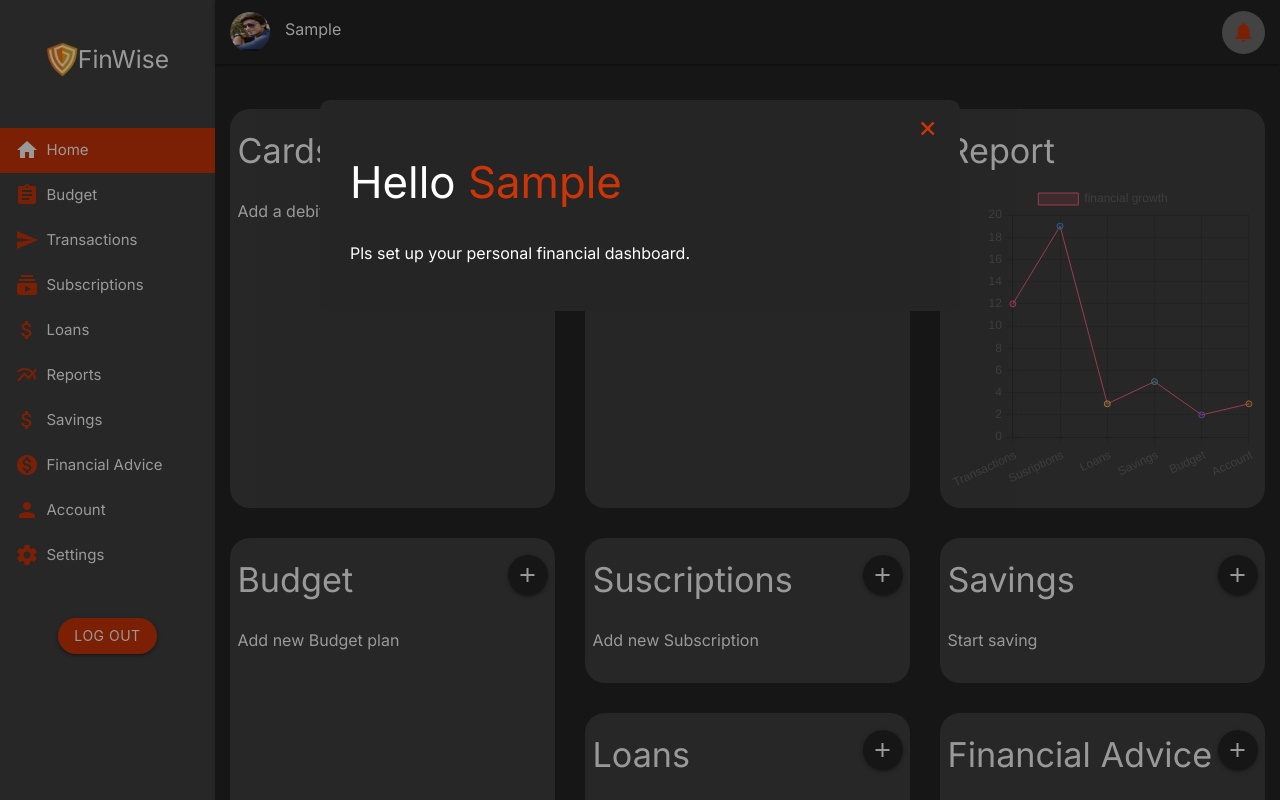
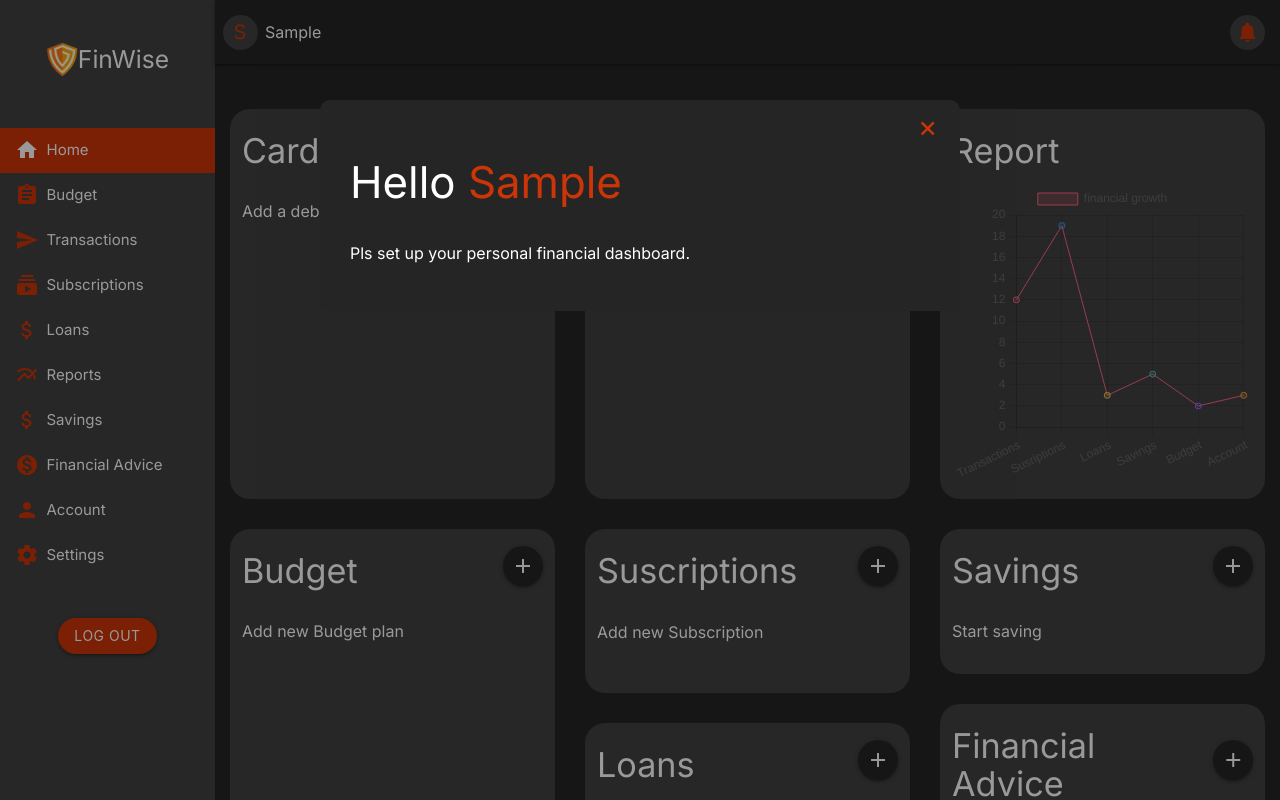
Before and after one commit to Ango-Jay/dashboard-finwise, a Vue app: page /login in a window 1280 px wide. Both pictures are taken after typing "Sample", "name@example.com", "Sample123" into the empty fields and a click on the button "LOGIN". Shown: the top 800 px of the page. Built offline with nearby package versions, Linux system fonts and the light colour scheme.

Commit message:
fixed navbar

```diff
--- a/src/components/footer.vue
+++ b/src/components/footer.vue
@@ -9,7 +9,7 @@
     </div>
     <div class="footer-copyright">
       <div class="container">
-        © 2021 Copyright
+       &copy;{{getYear()}} Copyright
         <a class="grey-text text-lighten-4 right" href="#!">AngoJay</a>
       </div>
     </div>
@@ -18,5 +18,11 @@
 <script>
 export default {
   name: "Footer",
+  methods:{
+    getYear(){
+         const currentYear = new Date().getFullYear();
+    return currentYear;
+    }
+  }
 };
 </script>
--- a/src/components/navBar.vue
+++ b/src/components/navBar.vue
@@ -26,26 +26,30 @@
         </ul>
          <div v-if="userLoggedIn" class="disp-flex align-items-center" style="height:100%">
                 <span v-if="userLoggedIn"  style="margin:0 auto 0 0; display: flex" class="hide-on-med-and-down">
-                  <img
+           <!--        <img
                 v-lazyload
                 data-img-url="/img/profile.jpg"
                 class="dashboard-profile-img disp-flex"
                 alt="profile"
 
-              />
+              /> -->
+              <span style="text-align:center; background-color:#404040;  border-radius:50%; color:#cc3507;margin:auto 0.5rem; display:flex;justify-content:center;height:35px; align-items:center; width:35px">
+              <p  class="disp-flex m-none" style="line-height:normal; font-size:20px;">{{getUserSymbol()}}</p></span>
               <p  class="disp-flex m-none">{{userName}}</p>
               </span>
               <span v-if="userLoggedIn" class=" disp-flex"  style="margin:0 0 0 auto">
-                 <span style=" background-color:#707070; border-radius:50%; display:flex; justify-items:center; align-items:center; margin:0 1rem; padding:.5rem">       <i style="color: #cc3507; line-height:28px; height:28px; width:28px; text-align:center" class="material-icons"
+                 <span style=" background-color:#404040; border-radius:50%; display:flex; justify-content:center; align-items:center; margin:0 1rem; height:35px; width:35px; text-align:center">       <i style="color: #cc3507; line-height:normal; height:auto; width:auto; text-align:center" class="material-icons"
                 >notifications</i
               ></span>
-               <img
+          <!--      <img
                 v-lazyload
                 data-img-url="/img/profile.jpg"
                 class="dashboard-profile-img disp-flex hide-on-large-only"
                 alt="profile"
                style="margin:0 1rem 0 0"
-              />
+              /> -->
+              <span      class=" hide-on-large-only" style="text-align:center; background-color:#404040;  border-radius:50%; color:#fff;margin:auto 0.5rem; display:flex;justify-content:center;height:35px; align-items:center; width:35px">
+              <p  class="disp-flex m-none" style="line-height:normal; font-size:20px;">{{getUserSymbol()}}</p></span>
               </span>
 
               <!-- <p  class="disp-flex m-none">{{userName}}</p> -->
@@ -183,7 +187,12 @@ userLoggedIn(){
   methods:{
 ...mapActions([
   "logOutUser"
-])
+]),
+getUserSymbol(){
+ const nameArray =  this.userName.split("")
+ const userSymbol = nameArray[0].toUpperCase()
+ return userSymbol
+}
   }
 };
 </script>
--- a/src/pages/dashboard.vue
+++ b/src/pages/dashboard.vue
@@ -321,7 +321,7 @@ export default {
   },
   data(){
     return{
-      windowWidth: document.body.clientWidth,
+      windowWidth: /* document.body.clientWidth */ window.innerWidth,
      modalAction:"",
      modalContentName:"",
      modalContentAmount:0,
--- a/src/styles/main.scss
+++ b/src/styles/main.scss
@@ -52,6 +52,9 @@ ul.dashboard-sidenav {
 
     }
   }
+}
+ul.sidenav{
+  width:250px;
 }
 .sidenav.dashboard-sidenav li > a {
   color: #fff;
@@ -137,6 +140,7 @@ align-content: flex-start;
   display: flex;
   flex-direction: row;
   justify-content: space-between;
+  padding: 1rem 0 0 0;
 }
 div.dashboard-border {
   display: flex;
@@ -145,9 +149,12 @@ div.dashboard-border {
   border-radius: 20px;
   height: auto;
   color: #fff;
-padding: 0rem .5rem 1rem .5rem;
+padding: 0rem .8rem 1rem .8rem;
   margin: 1rem;
- width: 300px;
+ width:  calc(100vw - 60px) ;
+ @media (min-width: 655px){
+  width: 300px
+ }
  @include respond(tab-port){
 width: 250px;
    }
```
